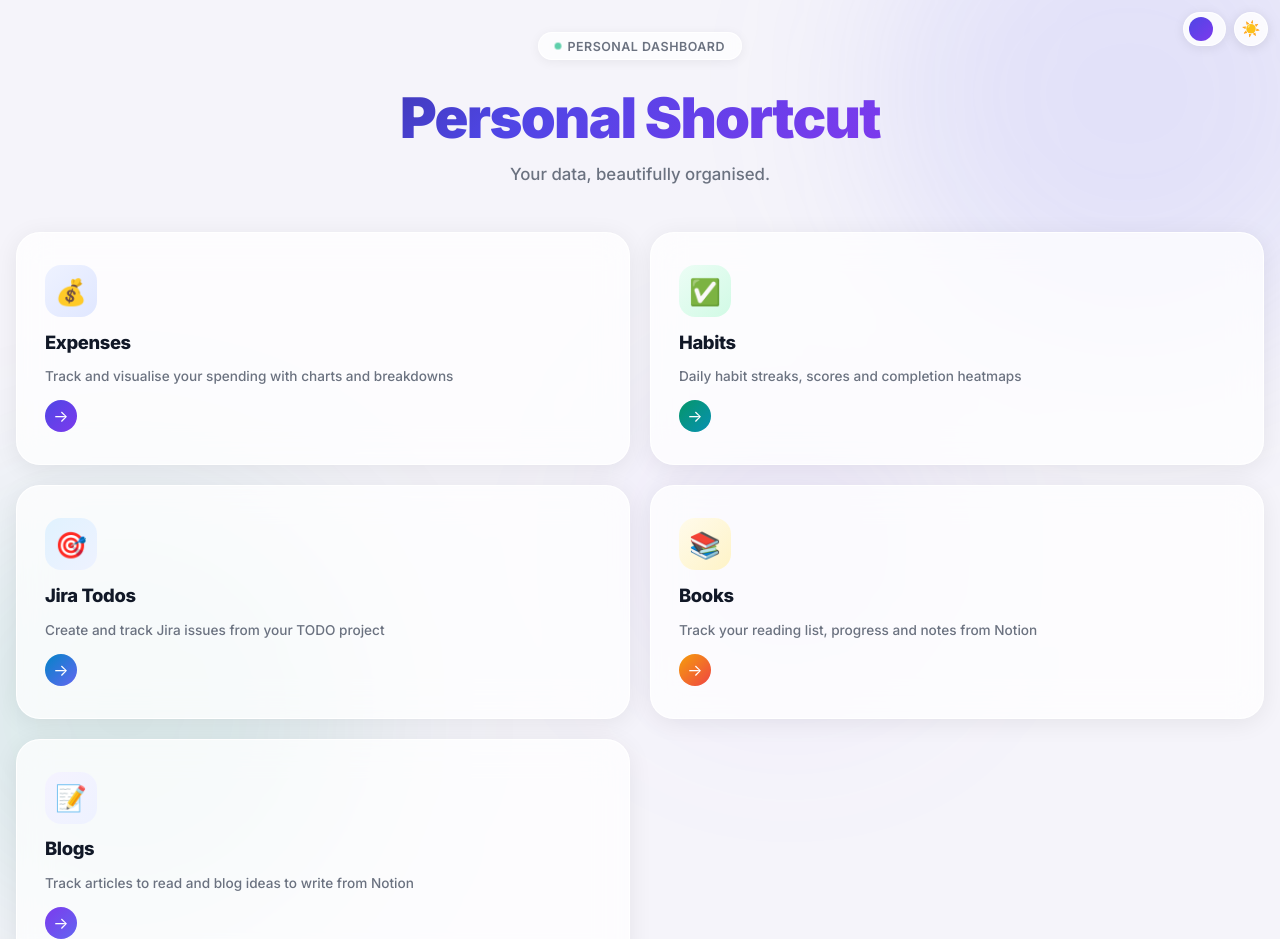
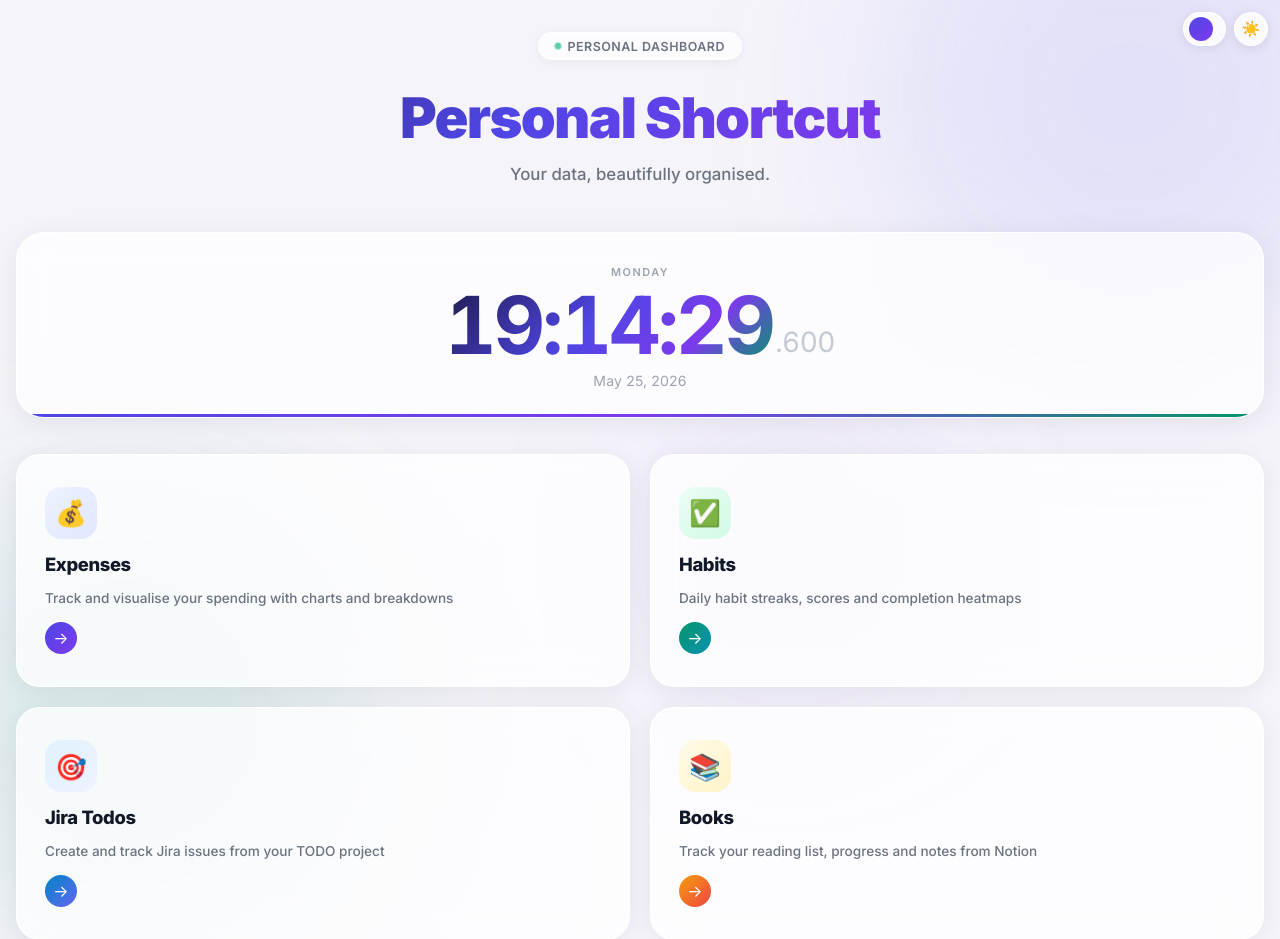
Before and after one commit to geekyabhi/Personal-Shortcut, a Django app: template core/templates/home.html in a window 1280 px wide. Shown: the top 939 px of the page. Run offline with Django 4.2, Linux system fonts and the light colour scheme; the template is opened without the code that fills it, so the values that code supplies are empty.

Commit message:
feat: add live clock with milliseconds to home page
Glassmorphism card above the tiles grid showing:
- Day name (uppercase, spaced)
- HH:MM:SS in large gradient text + .ms in muted smaller text
- Full date below
Uses rAF for smooth ms updates; only re-renders HH:MM:SS on second change.

Co-Authored-By: Claude Sonnet 4.6 <noreply@anthropic.com>

```diff
--- a/core/templates/home.html
+++ b/core/templates/home.html
@@ -119,6 +119,55 @@
 
     .footer { margin-top: 3rem; font-size: 0.78rem; color: #9CA3AF; font-weight: 500; animation: _fadeIn 0.5s 0.85s ease both; }
 
+    /* ── Clock card ── */
+    .clock-card {
+      background: rgba(255,255,255,0.72);
+      backdrop-filter: blur(18px);
+      border: 1px solid rgba(255,255,255,0.92);
+      border-radius: 28px;
+      padding: 2rem 2.5rem 1.75rem;
+      margin-bottom: 2.25rem;
+      box-shadow: 0 4px 28px rgba(0,0,0,0.07);
+      display: flex; flex-direction: column; align-items: center;
+      gap: 0.35rem; position: relative; overflow: hidden;
+      animation: _fadeUp 0.55s 0.38s ease both;
+    }
+    .clock-card::after {
+      content: ''; position: absolute; bottom: 0; left: 0; right: 0; height: 3px;
+      background: linear-gradient(90deg, #4F46E5, #7C3AED, #059669);
+    }
+    .clock-day {
+      font-size: 0.68rem; font-weight: 600; color: #9CA3AF;
+      text-transform: uppercase; letter-spacing: 0.14em;
+    }
+    .clock-time-row {
+      display: flex; align-items: baseline; gap: 0.15rem;
+      font-variant-numeric: tabular-nums;
+    }
+    .clock-hms {
+      font-size: clamp(2.8rem, 9vw, 5rem);
+      font-weight: 700; letter-spacing: -0.04em; line-height: 1;
+      background: linear-gradient(135deg, #1E1B4B 0%, #4F46E5 45%, #7C3AED 75%, #059669 100%);
+      -webkit-background-clip: text; -webkit-text-fill-color: transparent; background-clip: text;
+    }
+    .clock-ms {
+      font-size: clamp(1rem, 3vw, 1.75rem);
+      font-weight: 400; letter-spacing: -0.02em; color: #C4CAD4;
+      font-variant-numeric: tabular-nums; line-height: 1;
+      align-self: flex-end; padding-bottom: 0.3em;
+    }
+    .clock-date {
+      font-size: 0.88rem; font-weight: 400; color: #9CA3AF; letter-spacing: 0.01em;
+      margin-top: 0.1rem;
+    }
+    [data-theme="dark"] .clock-card {
+      background: rgba(255,255,255,0.04); border-color: rgba(255,255,255,0.07);
+      box-shadow: 0 4px 28px rgba(0,0,0,0.30);
+    }
+    [data-theme="dark"] .clock-ms  { color: #3D4459; }
+    [data-theme="dark"] .clock-date { color: #6B7280; }
+    [data-theme="dark"] .clock-day  { color: #4B5563; }
+
     @media (min-width: 600px) {
       .grid { grid-template-columns: repeat(2, 1fr); }
     }
@@ -219,6 +268,15 @@
     <h1>Personal Shortcut</h1>
     <p class="subtitle">Your data, beautifully organised.</p>
 
+    <div class="clock-card">
+      <div class="clock-day" id="clock-day">Monday</div>
+      <div class="clock-time-row">
+        <span class="clock-hms" id="clock-hms">00:00:00</span>
+        <span class="clock-ms" id="clock-ms">.000</span>
+      </div>
+      <div class="clock-date" id="clock-date">January 1, 2000</div>
+    </div>
+
     <div class="grid">
       <a class="tile tile-expenses anim-card" href="/expenses/" style="animation-delay:0.45s">
         <div class="tile-icon-wrap">💰</div>
@@ -277,6 +335,35 @@
     },{threshold:0.08});
     document.querySelectorAll('.anim-card').forEach(function(el){ io.observe(el); });
   })();
+
+  // Live clock with milliseconds
+  (function(){
+    const DAYS   = ['Sunday','Monday','Tuesday','Wednesday','Thursday','Friday','Saturday'];
+    const MONTHS = ['January','February','March','April','May','June','July','August','September','October','November','December'];
+    const elHms  = document.getElementById('clock-hms');
+    const elMs   = document.getElementById('clock-ms');
+    const elDay  = document.getElementById('clock-day');
+    const elDate = document.getElementById('clock-date');
+    let lastSec  = -1;
+
+    function tick() {
+      const now = new Date();
+      const ms  = now.getMilliseconds();
+      elMs.textContent = '.' + String(ms).padStart(3, '0');
+      const sec = now.getSeconds();
+      if (sec !== lastSec) {
+        lastSec = sec;
+        const hh = String(now.getHours()).padStart(2, '0');
+        const mm = String(now.getMinutes()).padStart(2, '0');
+        const ss = String(sec).padStart(2, '0');
+        elHms.textContent  = hh + ':' + mm + ':' + ss;
+        elDay.textContent  = DAYS[now.getDay()];
+        elDate.textContent = MONTHS[now.getMonth()] + ' ' + now.getDate() + ', ' + now.getFullYear();
+      }
+      requestAnimationFrame(tick);
+    }
+    requestAnimationFrame(tick);
+  })();
 </script>
 </body>
 </html>
```
